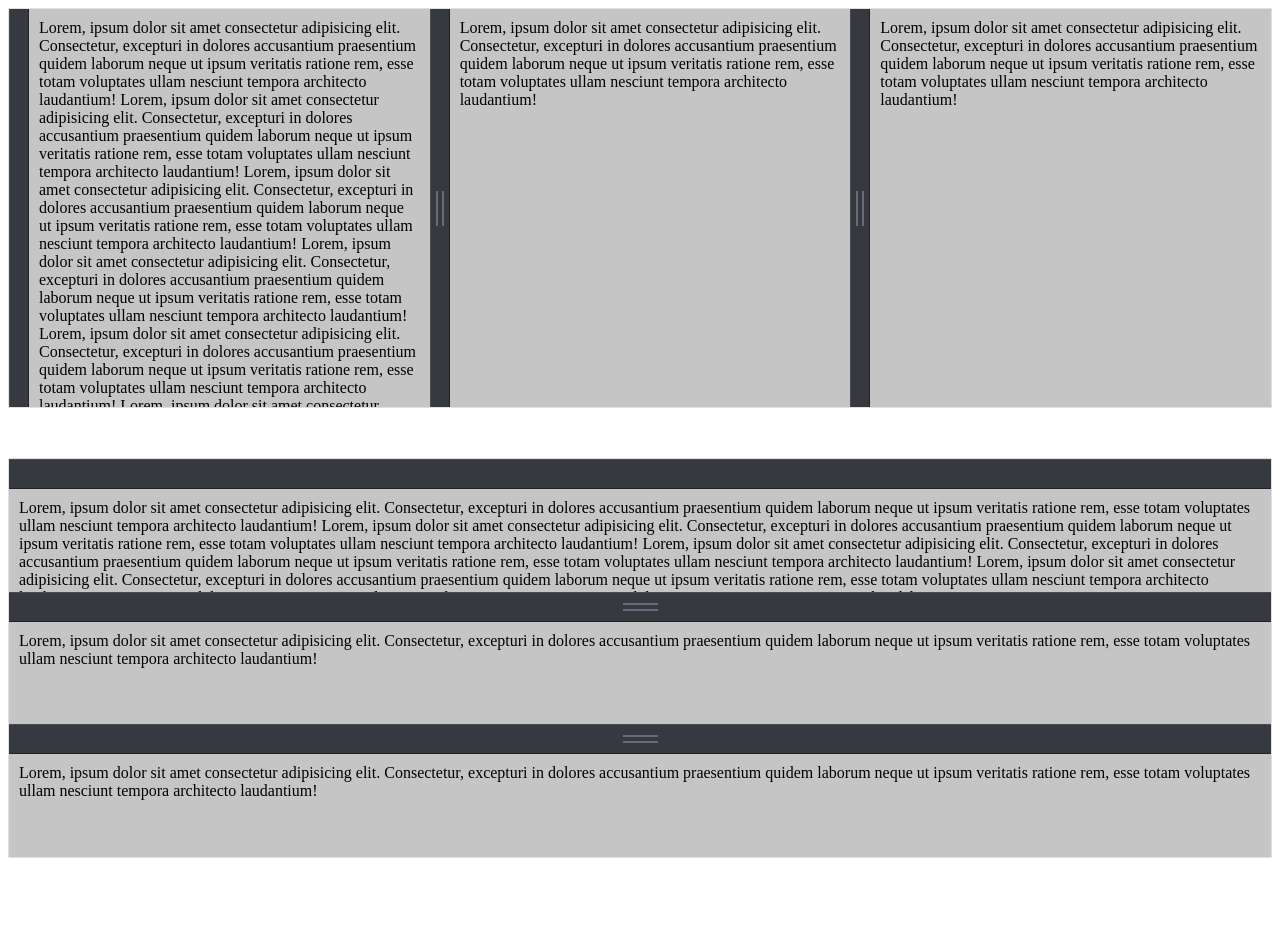
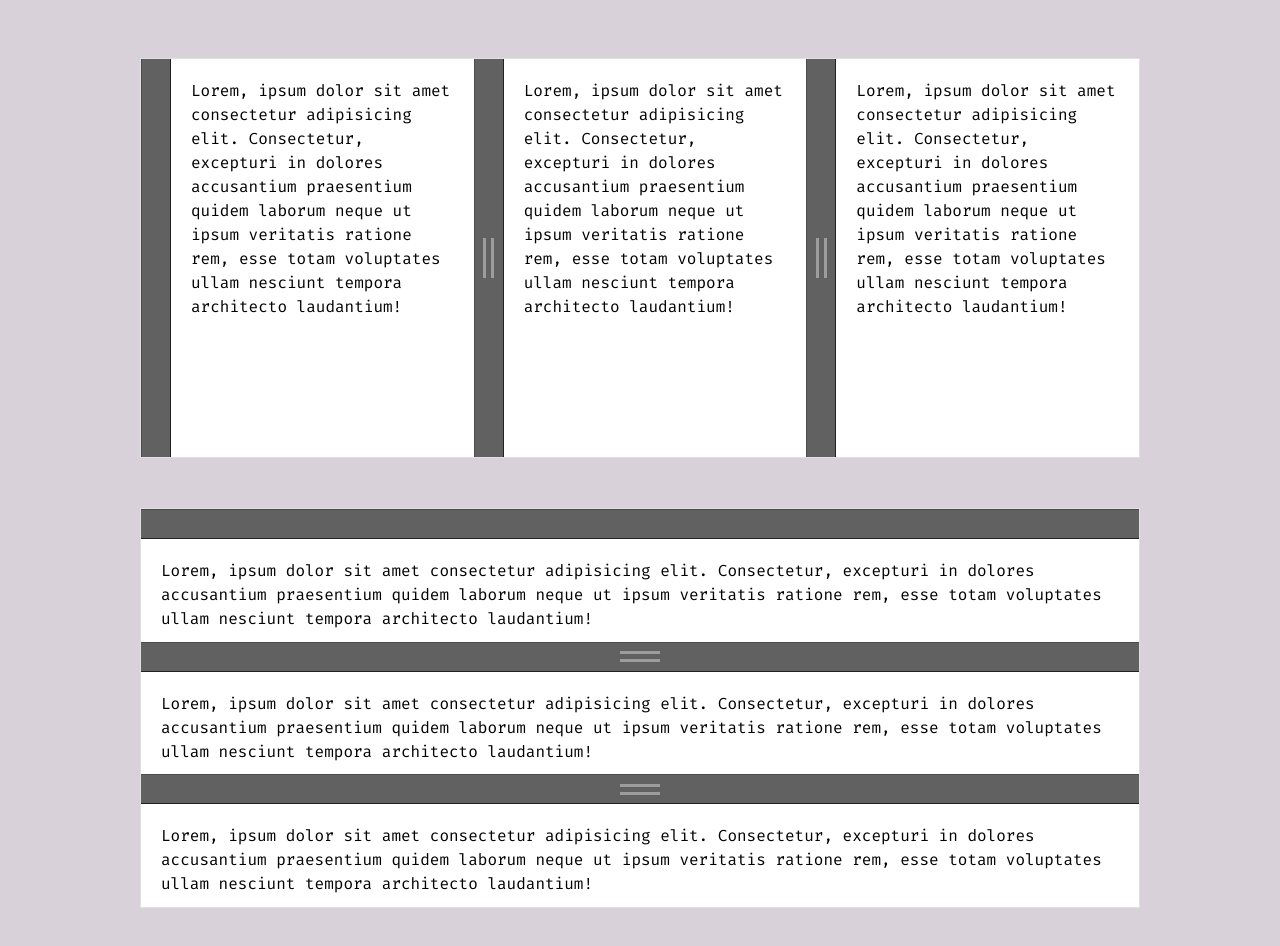
Before and after one commit to dgknca/vue-multi-split-pane, a Vue app: page / in a window 1280 px wide. Shown: the top 946 px of the page. Before the commit the page ends 866 px from the top, so only its background shows below. Built offline with nearby package versions, Linux system fonts and the light colour scheme.

Commit message:
style improved

```diff
--- a/package.json
+++ b/package.json
@@ -1,6 +1,6 @@
 {
   "name": "vue-multi-split-pane",
-  "version": "0.1.1",
+  "version": "0.1.2",
   "author": "Doğukan Çavuş",
   "main": "index.js",
   "scripts": {
--- a/src/App.vue
+++ b/src/App.vue
@@ -1,9 +1,11 @@
 <template>
-  <div>
+  <div id="app">
     <MultiSplitPane
       split="horizontal"
       height="400px"
-      resizerWidth="20px"
+      width="1000px"
+      resizerWidth="30px"
+      classes="v-pane-custom"
       @onPaneCollapsed="onPaneCollapsed"
       @onPaneExpanded="onPaneExpanded"
     >
@@ -12,24 +14,7 @@
           Lorem, ipsum dolor sit amet consectetur adipisicing elit. Consectetur,
           excepturi in dolores accusantium praesentium quidem laborum neque ut
           ipsum veritatis ratione rem, esse totam voluptates ullam nesciunt
-          tempora architecto laudantium! Lorem, ipsum dolor sit amet consectetur
-          adipisicing elit. Consectetur, excepturi in dolores accusantium
-          praesentium quidem laborum neque ut ipsum veritatis ratione rem, esse
-          totam voluptates ullam nesciunt tempora architecto laudantium! Lorem,
-          ipsum dolor sit amet consectetur adipisicing elit. Consectetur,
-          excepturi in dolores accusantium praesentium quidem laborum neque ut
-          ipsum veritatis ratione rem, esse totam voluptates ullam nesciunt
-          tempora architecto laudantium! Lorem, ipsum dolor sit amet consectetur
-          adipisicing elit. Consectetur, excepturi in dolores accusantium
-          praesentium quidem laborum neque ut ipsum veritatis ratione rem, esse
-          totam voluptates ullam nesciunt tempora architecto laudantium! Lorem,
-          ipsum dolor sit amet consectetur adipisicing elit. Consectetur,
-          excepturi in dolores accusantium praesentium quidem laborum neque ut
-          ipsum veritatis ratione rem, esse totam voluptates ullam nesciunt
-          tempora architecto laudantium! Lorem, ipsum dolor sit amet consectetur
-          adipisicing elit. Consectetur, excepturi in dolores accusantium
-          praesentium quidem laborum neque ut ipsum veritatis ratione rem, esse
-          totam voluptates ullam nesciunt tempora architecto laudantium!
+          tempora architecto laudantium!
         </template>
       </Pane>
       <Pane>
@@ -49,56 +34,41 @@
         </template>
       </Pane>
     </MultiSplitPane>
-    <div style="margin-top:50px">
+
+    <div style="margin-top:50px"></div>
+
     <MultiSplitPane
       height="400px"
+      width="1000px"
+      classes="v-pane-custom"
       @onPaneCollapsed="onPaneCollapsed"
       @onPaneExpanded="onPaneExpanded"
     >
       <Pane>
         <template v-slot:content>
-            Lorem, ipsum dolor sit amet consectetur adipisicing elit.
-            Consectetur, excepturi in dolores accusantium praesentium quidem
-            laborum neque ut ipsum veritatis ratione rem, esse totam voluptates
-            ullam nesciunt tempora architecto laudantium! Lorem, ipsum dolor sit
-            amet consectetur adipisicing elit. Consectetur, excepturi in dolores
-            accusantium praesentium quidem laborum neque ut ipsum veritatis
-            ratione rem, esse totam voluptates ullam nesciunt tempora architecto
-            laudantium! Lorem, ipsum dolor sit amet consectetur adipisicing
-            elit. Consectetur, excepturi in dolores accusantium praesentium
-            quidem laborum neque ut ipsum veritatis ratione rem, esse totam
-            voluptates ullam nesciunt tempora architecto laudantium! Lorem,
-            ipsum dolor sit amet consectetur adipisicing elit. Consectetur,
+          Lorem, ipsum dolor sit amet consectetur adipisicing elit. Consectetur,
           excepturi in dolores accusantium praesentium quidem laborum neque ut
           ipsum veritatis ratione rem, esse totam voluptates ullam nesciunt
-            tempora architecto laudantium! Lorem, ipsum dolor sit amet
-            consectetur adipisicing elit. Consectetur, excepturi in dolores
-            accusantium praesentium quidem laborum neque ut ipsum veritatis
-            ratione rem, esse totam voluptates ullam nesciunt tempora architecto
-            laudantium! Lorem, ipsum dolor sit amet consectetur adipisicing
-            elit. Consectetur, excepturi in dolores accusantium praesentium
-            quidem laborum neque ut ipsum veritatis ratione rem, esse totam
-            voluptates ullam nesciunt tempora architecto laudantium!
+          tempora architecto laudantium!
         </template>
       </Pane>
       <Pane>
         <template v-slot:content>
-            Lorem, ipsum dolor sit amet consectetur adipisicing elit.
-            Consectetur, excepturi in dolores accusantium praesentium quidem
-            laborum neque ut ipsum veritatis ratione rem, esse totam voluptates
-            ullam nesciunt tempora architecto laudantium!
+          Lorem, ipsum dolor sit amet consectetur adipisicing elit. Consectetur,
+          excepturi in dolores accusantium praesentium quidem laborum neque ut
+          ipsum veritatis ratione rem, esse totam voluptates ullam nesciunt
+          tempora architecto laudantium!
         </template>
       </Pane>
       <Pane>
         <template v-slot:content>
-            Lorem, ipsum dolor sit amet consectetur adipisicing elit.
-            Consectetur, excepturi in dolores accusantium praesentium quidem
-            laborum neque ut ipsum veritatis ratione rem, esse totam voluptates
-            ullam nesciunt tempora architecto laudantium!
+          Lorem, ipsum dolor sit amet consectetur adipisicing elit. Consectetur,
+          excepturi in dolores accusantium praesentium quidem laborum neque ut
+          ipsum veritatis ratione rem, esse totam voluptates ullam nesciunt
+          tempora architecto laudantium!
         </template>
       </Pane>
     </MultiSplitPane>
-    </div>
   </div>
 </template>
 
@@ -122,3 +92,26 @@ export default {
   }
 }
 </script>
+<style>
+@import url('https://fonts.googleapis.com/css2?family=Fira+Code&display=swap');
+body {
+  font-family: 'Fira Code', monospace;
+  background: #d8d1d9;
+}
+
+#app {
+  display: flex;
+  flex-direction: column;
+  align-items: center;
+  justify-content: center;
+  padding: 50px;
+}
+
+.v-pane-custom .v-pane .content {
+  background: #fff;
+}
+.v-pane-custom .content .innerContent {
+  padding: 20px;
+  line-height: 1.5;
+}
+</style>
--- a/src/components/MultiSplitPane.vue
+++ b/src/components/MultiSplitPane.vue
@@ -112,10 +112,10 @@ export default {
 
       this.panes.forEach(pane => {
         if (this.split == 'horizontal') {
-          pane.querySelector('.resizer').style.width = this.resizerWidth
+          pane.querySelector('.v-resizer').style.width = this.resizerWidth
           pane.classList.add('horizontal')
         } else {
-          pane.querySelector('.resizer').style.height = this.resizerWidth
+          pane.querySelector('.v-resizer').style.height = this.resizerWidth
           pane.classList.add('vertical')
         }
       })
--- a/src/components/Pane.vue
+++ b/src/components/Pane.vue
@@ -1,6 +1,6 @@
 <template>
-  <div class="pane">
-    <div class="resizer" data-resizer="data-resizer">
+  <div class="v-pane">
+    <div class="v-resizer" data-resizer="data-resizer">
       <slot name="resizer"></slot>
     </div>
     <div class="content">
@@ -21,62 +21,55 @@ export default {
 * {
   box-sizing: border-box;
 }
-.pane {
+.v-pane {
   position: relative;
   display: flex;
 }
-.pane.vertical {
+.v-pane.vertical {
   flex-direction: column;
 }
-.pane .resizer {
+.v-pane .v-resizer {
   display: flex;
   align-items: center;
   justify-content: center;
-  color: #e0e0e0;
+  background-color: #616161;
 }
-.pane.vertical .resizer {
-  background: linear-gradient(#696c74, #696c74) 50% calc(50% - 3px) / 35px 2px
+.v-pane.vertical .v-resizer {
+  width: 100% !important;
+  cursor: row-resize;
+  background: linear-gradient(#9d9d9d, #9d9d9d) 50% calc(50% - 4px) / 40px 3px
       no-repeat,
-    linear-gradient(#696c74, #696c74) 50% calc(50% + 3px) / 35px 2px no-repeat,
-    #36393f;
+    linear-gradient(#9d9d9d, #9d9d9d) 50% calc(50% + 4px) / 40px 3px no-repeat,
+    #616161;
   border-top: 1px solid #4a4c52;
   border-bottom: 1px solid #202125;
-  width: 100% !important;
-  /* height: 30px; */
-  cursor: row-resize;
 }
-.pane.horizontal .resizer {
+.v-pane.horizontal .v-resizer {
   height: 100% !important;
-  /* width: 30px; */
-  background: linear-gradient(#696c74, #696c74) calc(50% - 3px) 50% / 2px 35px
+  cursor: col-resize;
+  background: linear-gradient(#9d9d9d, #9d9d9d) calc(50% - 4px) 50% / 3px 40px
       no-repeat,
-    linear-gradient(#696c74, #696c74) calc(50% + 3px) 50% / 2px 35px no-repeat,
-    #36393f;
+    linear-gradient(#9d9d9d, #9d9d9d) calc(50% + 4px) 50% / 3px 40px no-repeat,
+    #616161;
   border-left: 1px solid #4a4c52;
   border-right: 1px solid #202125;
-  cursor: col-resize;
 }
-.pane:first-of-type .resizer {
+.v-pane:first-of-type .v-resizer {
   cursor: auto;
-  background: #36393f;
+  background: #616161;
 }
-.pane.collapsed .resizer {
+.v-pane.collapsed .v-resizer {
   background: repeating-linear-gradient(
-    45deg,
-    #54565c,
-    #54565c 10px,
-    #444549 10px,
-    #444549 20px
-  );
+      45deg,
+      transparent,
+      transparent 10px,
+      rgba(0, 0, 0, 0.2) 10px,
+      rgba(0, 0, 0, 0.2) 20px
+    ),
+    #616161;
 }
-.pane .content {
+.v-pane .content {
   flex: 1;
   overflow: auto;
 }
-.pane .content .innerContent {
-  padding: 10px;
-}
-.pane .content {
-  background: #c5c5c5;
-}
 </style>
```
Also changed, not shown: 1 other file (tests, documents, lock files or other folders). Lines whose indentation alone changed are shown as unchanged.
